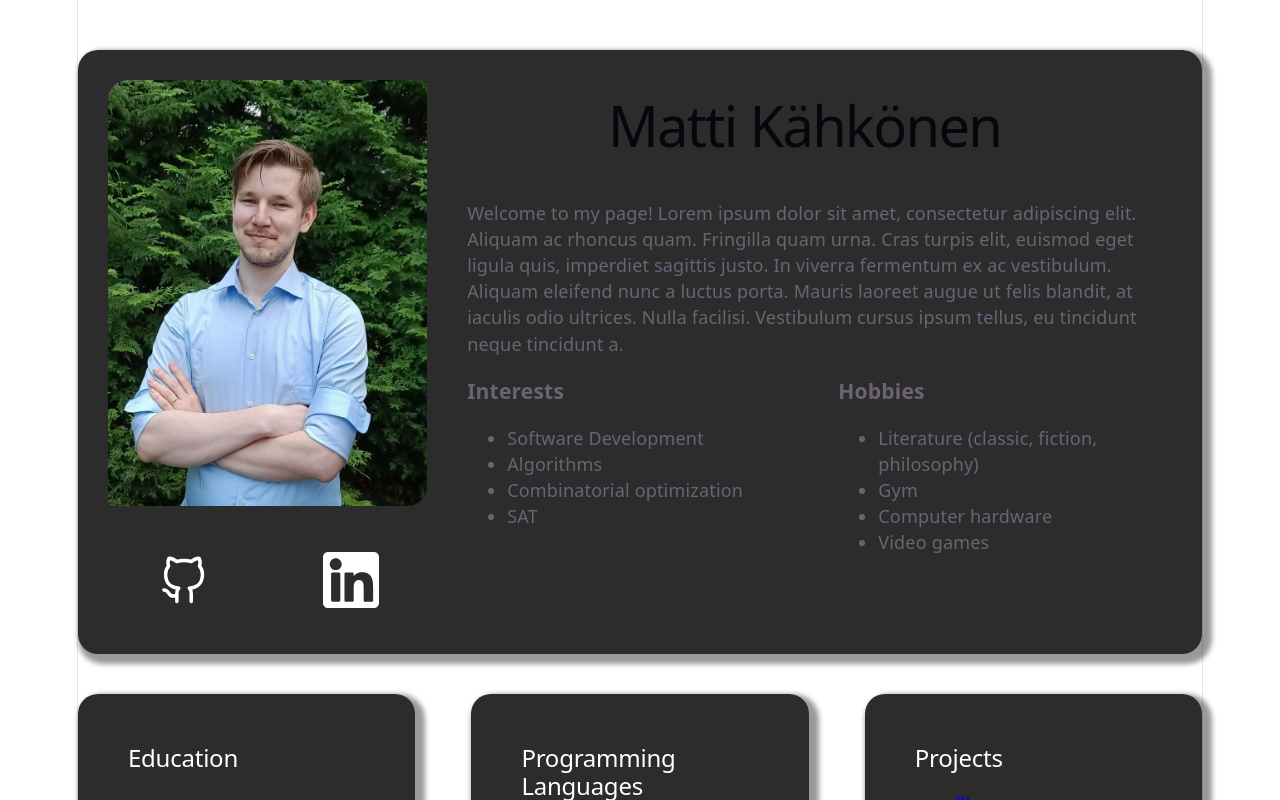
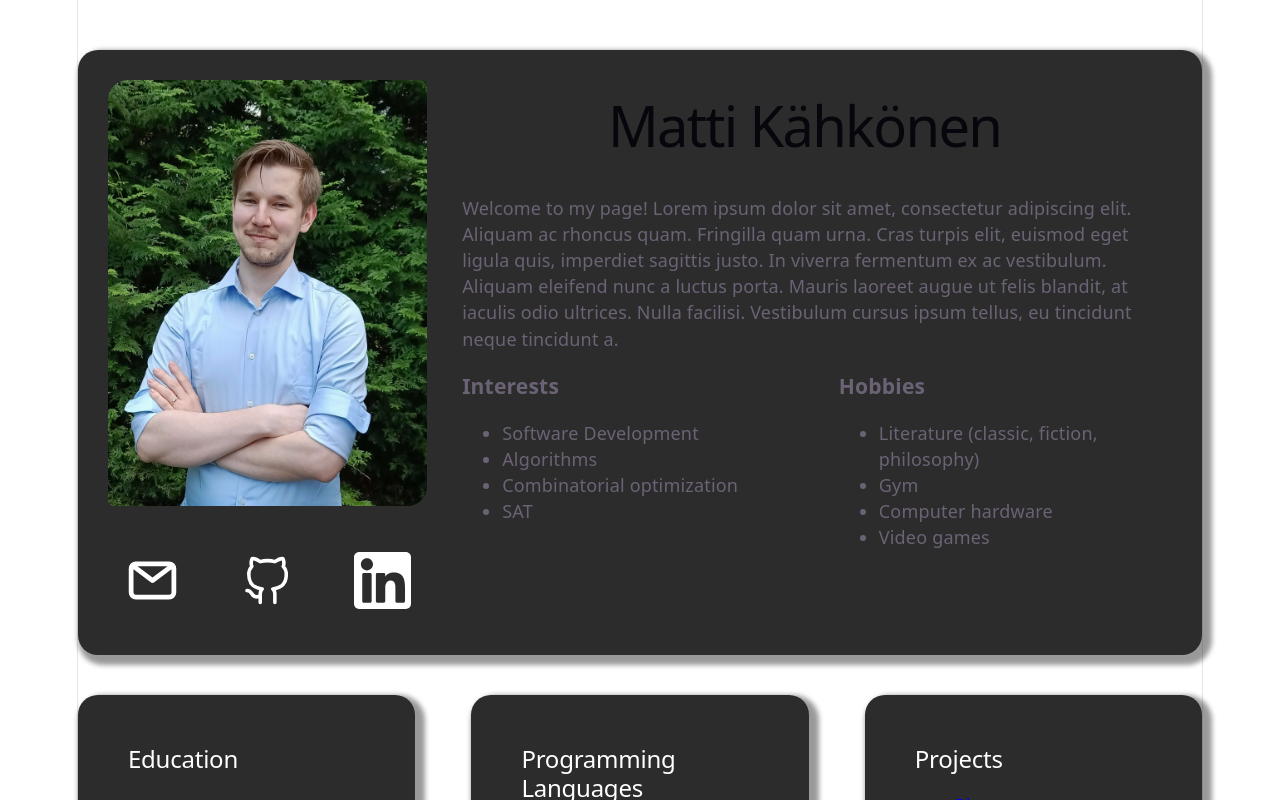
Before and after one commit to mfk99/CV, a React (Vite) app: page / in a window 1280 px wide. Shown: the top 800 px of the page. Built offline with nearby package versions, Linux system fonts and the light colour scheme.

Commit message:
add e-mail link

```diff
--- a/src/components/header/Header.tsx
+++ b/src/components/header/Header.tsx
@@ -1,6 +1,8 @@
 import portraitImg from "../../assets/portrait.jpg";
 import githubLogo from "../../assets/github.svg";
 import linkedinLogo from "../../assets/linkedin.svg";
+import emailLogo from "../../assets/email.svg";
+
 import { motion } from "motion/react";
 import "./Header.css";
 
@@ -33,7 +35,7 @@ export default function Header() {
           <div
             style={{
               height: "100%",
-              padding: "30px",
+              padding: "25px",
               textAlign: "left",
             }}
           >
@@ -67,12 +69,22 @@ function Socials() {
       className="container"
       style={{
         display: "grid",
-        gridTemplateColumns: "auto auto",
-        columnGap: "50%",
-        paddingLeft: "15%",
-        paddingRight: "15%",
+        gridTemplateColumns: "20% 20% 20%",
+        gridTemplateRows: "auto",
+        columnGap: "20%",
+        paddingLeft: "5%",
+        paddingRight: "5%",
       }}
     >
+      <motion.a
+        href="mailto:matti.kahkonen99@gmail.com"
+        target="_blank"
+        rel="noopener noreferrer"
+        whileHover={{ scale: 1.2 }}
+        whileTap={{ scale: 0.8 }}
+      >
+        <img src={emailLogo} width="100%" alt="Github link" title="Email" />
+      </motion.a>
       <motion.a
         href="https://github.com/mfk99/"
         target="_blank"
```
Also changed, not shown: src/assets/email.svg (added).
